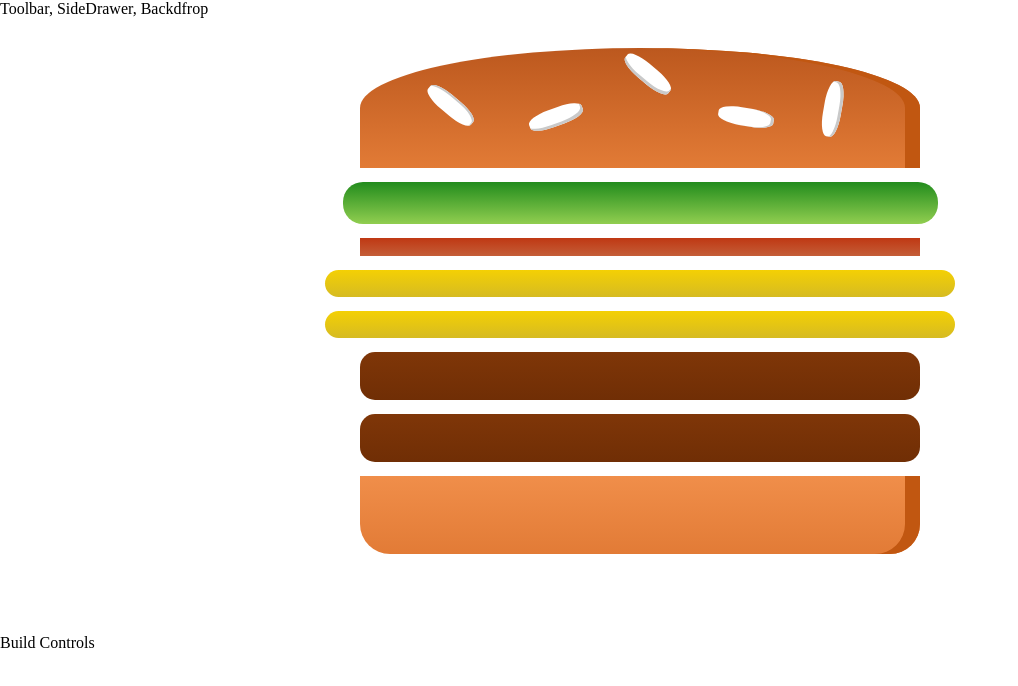
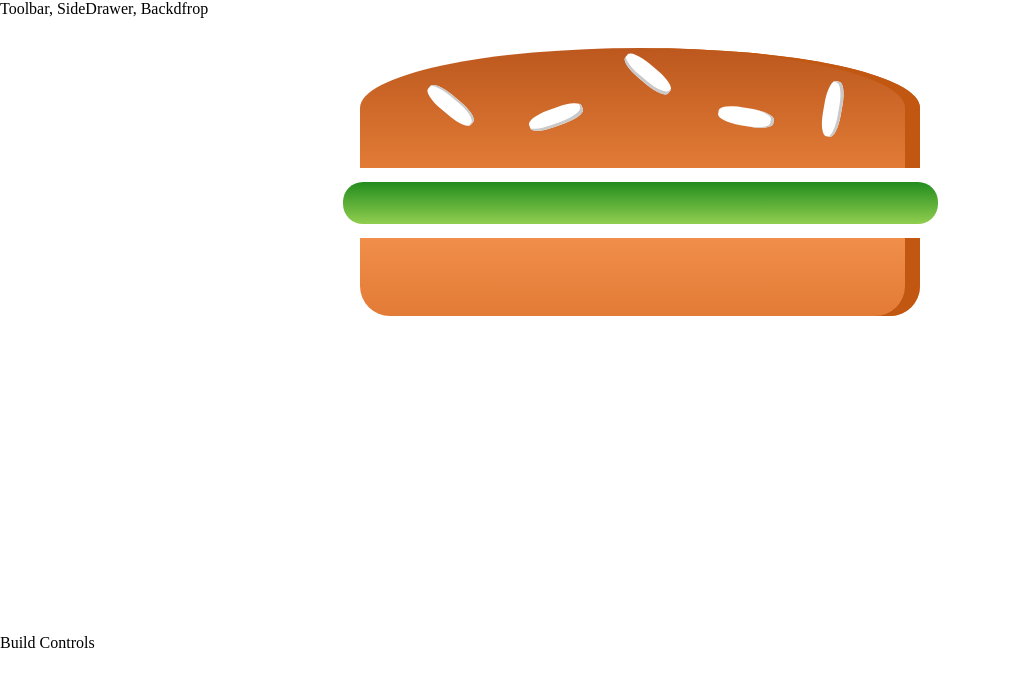
Before and after one commit to naman3112/Burger-ordering, a React (Create React App) app: page / in a window 1280 px wide. Shown: the top 686 px of the page, without its empty margins (0-1018 px from the left). Built offline with nearby package versions, Linux system fonts and the light colour scheme; a web font is replaced by a local one.

Commit message:
added edge case when ingredients are not present

```diff
--- a/src/components/Burger/Burger.js
+++ b/src/components/Burger/Burger.js
@@ -4,11 +4,17 @@
 
 
 const burger=(props)=>{
-    const transformedIngredients=Object.keys(props.ingredients).map(igKey=> {
+    let transformedIngredients=Object.keys(props.ingredients).map(igKey=> {
         return [...Array(props.ingredients[igKey])].map((_,i)=>{
            return <BurgerIngredient key={igKey + i} type={igKey}/>
         });
-    });
+    })
+    .reduce((arr,el)=>{
+        return arr.concat(el);
+    },[]);
+    if(transformedIngredients.length===0){
+        transformedIngredients=<p>Please start adding ingredients</p>
+    }
     console.log("ingredient object + " , transformedIngredients);
     return (
         <div className={classes.Burger} >
--- a/src/containers/BurgerBuilder/BurgerBuilder.js
+++ b/src/containers/BurgerBuilder/BurgerBuilder.js
@@ -5,9 +5,9 @@
     state={
         ingredients: {
             salad: 1,
-            bacon :1,
-            cheese: 2,
-            meat: 2
+            bacon :0,
+            cheese: 0,
+            meat: 0
         }
     }
 
```
Also changed, not shown: 1 other file (tests, documents, lock files or other folders).
